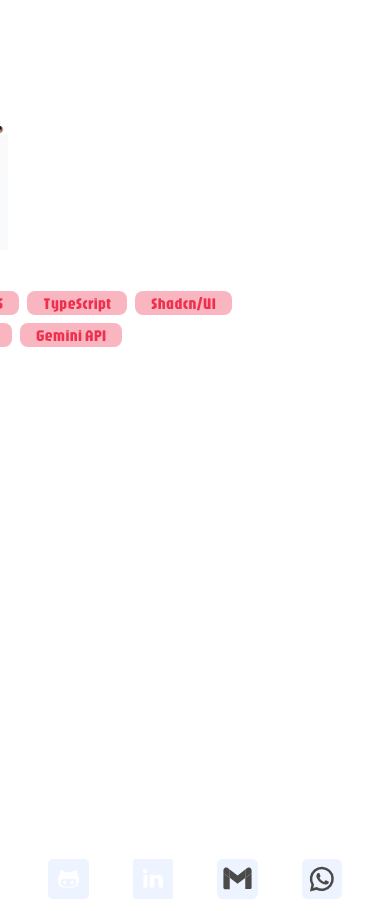
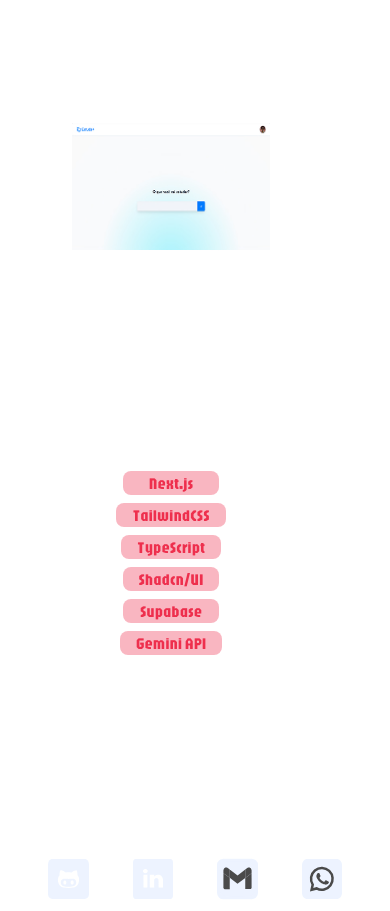
Before and after one commit to OtavioXavier/otavio-portifolio, an Angular app: page / in a window 390 px wide. Shown: the part 2780-3691 px from the top of the page. Built offline with nearby package versions, Linux system fonts and the light colour scheme.

Commit message:
💄 style[project-item]: adapt project item layout for mobile screens

```diff
--- a/src/app/components/project-item/project-item.html
+++ b/src/app/components/project-item/project-item.html
@@ -1,16 +1,19 @@
 <a
   href="{{ projeto().link || '#' }}"
   target="_blank"
-  class="flex flex-col gap-4 items-end hover:bg-[#EE2F4D]/10 w-[550px] p-6 rounded-xl transition-all duration-300 cursor-pointer"
+  class="flex md:flex-row flex-col gap-4 items-end hover:bg-[#EE2F4D]/10 md:w-[550px] p-6 rounded-xl transition-all duration-300 cursor-pointer"
 >
-  <div class="flex gap-2 items-start">
-    <div class="flex gap-4">
+  <div class="flex md:flex-row flex-col gap-2 items-start">
+    <div class="flex md:flex-row flex-col gap-4">
       <img [src]="projeto().image" [alt]="projeto().name" class="w-60 h-32" />
       <div class="flex flex-col gap-2">
         <div class="flex items-center justify-between">
-          <a href="{{ projeto().link }}" target="_blank" class="text-[16px] font-extrabold">{{
-            projeto().name
-          }}</a>
+          <a
+            href="{{ projeto().link }}"
+            target="_blank"
+            class="text-sm md:text-[16px] font-extrabold"
+            >{{ projeto().name }}</a
+          >
           @if (projeto().link) {
           <img src="./link-icon.svg" alt="ir para o link do projeto" class="w-4 h-4" />
           }
```
Lines whose indentation alone changed are shown as unchanged.
